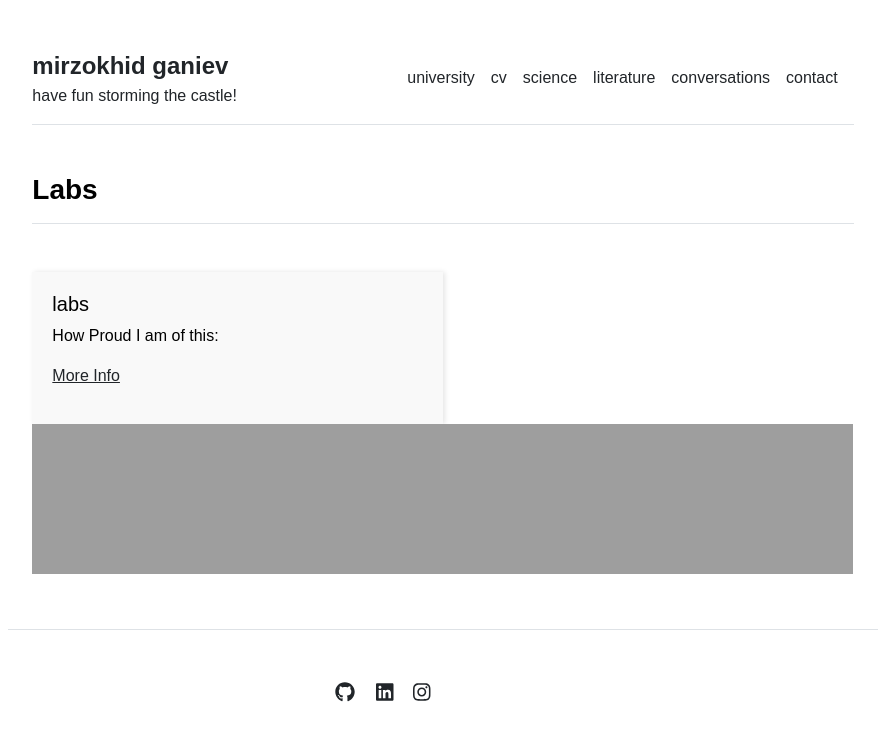
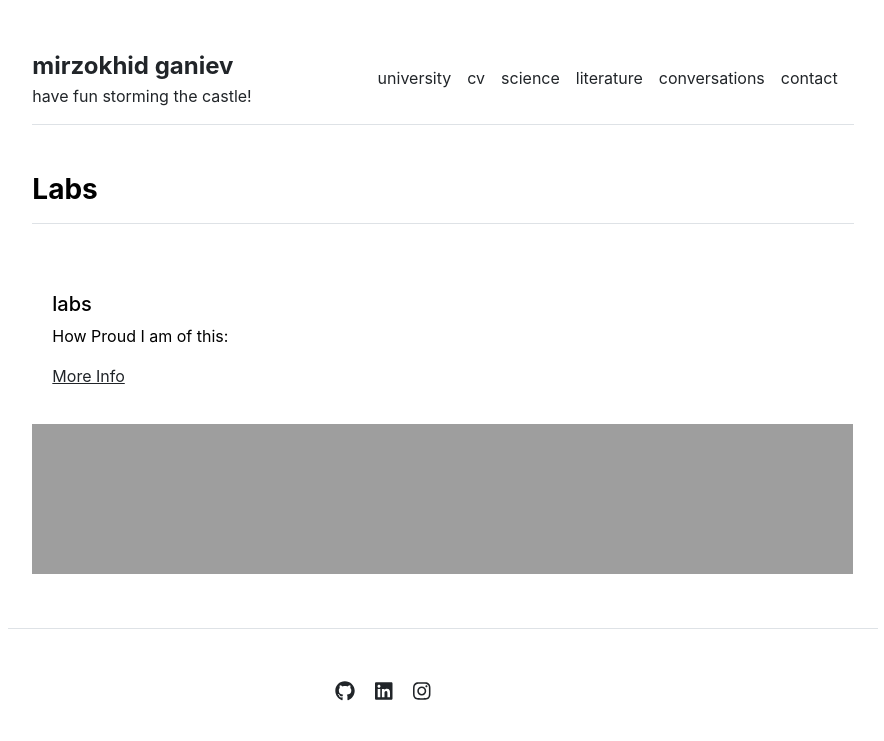
Before and after one commit to Mirzokhid/mirzokhid.github.io, a Jekyll site: the page built from science.md, in a window 1280 px wide. Shown: the top 741 px of the page, without its empty margins (197-1081 px from the left). Built offline with Jekyll 4.4.1, drawn with Linux system fonts in a browser that asks for light colours.

Commit message:
Update science.html

```diff
--- a/_layouts/science.html
+++ b/_layouts/science.html
@@ -8,17 +8,16 @@ layout: default
     body {
       display: flex;
       margin: 0;
-      height: 100vh;
-      font-family: Arial, sans-serif;
     }
   </style>
 </head>
 
 <div class="row g-5 mb-5">
   <div>
+  <div>
     <h3 class="fw-bold border-bottom pb-3 mb-5">Labs</h3>
     {% for science in site.data.settings.science %}
-      <div class="col-md-6" style="flex: 1;padding: 20px;overflow-y: auto;background-color: #f9f9f9;box-shadow: 2px 0 5px rgba(0, 0, 0, 0.1);">
+      <div class="col-md-6" style="flex: 1;padding: 20px;overflow-y: auto;">
         <h5>{{ science.name }}</h5>
         <p> How Proud I am of this: {{ science.how}}</p>
         <p><a href="{{ site.github.url }}/science/labs/experiment{{ science.number }}">More Info</a></p>
@@ -26,5 +25,6 @@ layout: default
     <div style="flex: 2;overflow-y: hidden;">
       <iframe style="width: 100%; height: 100%; border: none;" src="{{ site.github.url }}/science/labs/{{ science.url }}"></iframe>
     </div>
+  </div>
   {% endfor %}
 </div>
```
